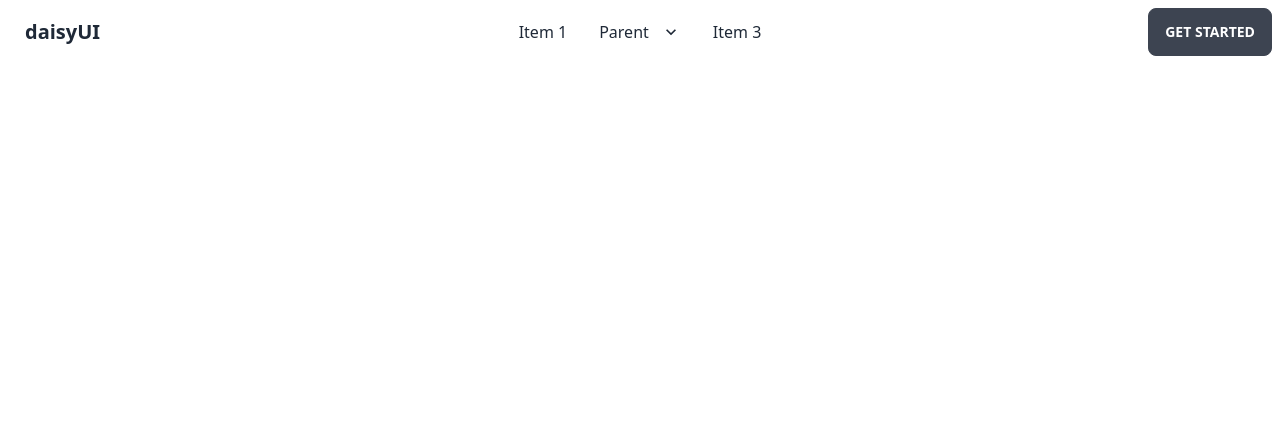
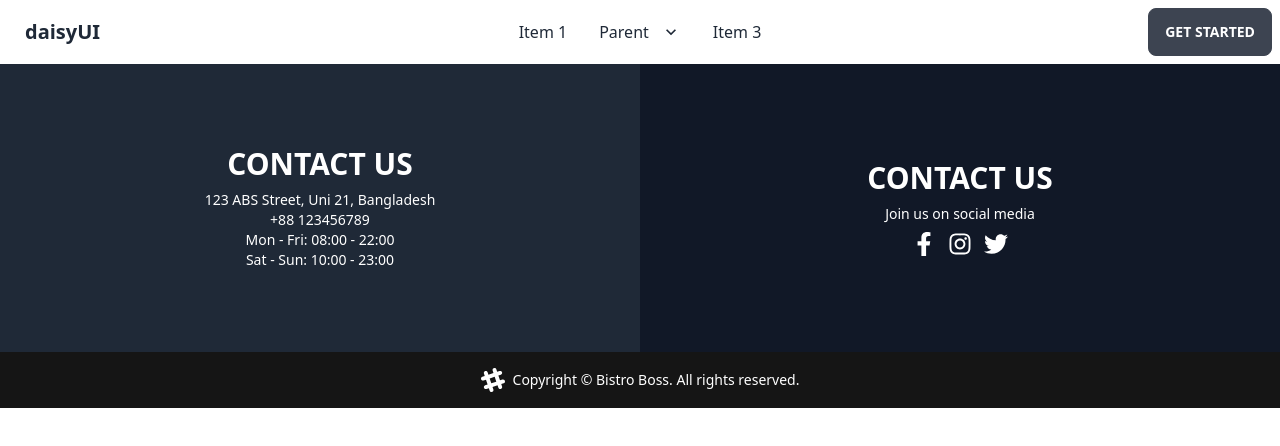
Before and after one commit to shaikat17/bistro-boss-client, a React (Vite) app: page / in a window 1280 px wide. Shown: the top 446 px of the page. Built offline with nearby package versions, Linux system fonts and the light colour scheme.

Commit message:
footer section done

```diff
--- a/package.json
+++ b/package.json
@@ -15,6 +15,8 @@
     "match-sorter": "^6.3.1",
     "react": "^18.2.0",
     "react-dom": "^18.2.0",
+    "react-icons": "^4.8.0",
+    "react-responsive-carousel": "^3.2.23",
     "react-router-dom": "^6.11.2",
     "sort-by": "^1.2.0"
   },
--- a/src/components/CommonLayout.jsx
+++ b/src/components/CommonLayout.jsx
@@ -1,10 +1,14 @@
+import { Outlet } from "react-router-dom";
 import Navbar from "./shared/Navbar";
+import Footer from "./shared/Footer";
 
 
 const CommonLayout = () => {
     return (
         <>
             <Navbar />
+            <Outlet />
+            <Footer />
         </>
     );
 };
--- a/src/components/shared/Footer.jsx
+++ b/src/components/shared/Footer.jsx
@@ -1,43 +1,46 @@
-import React from 'react';
+import { FaFacebookF, FaInstagram, FaTwitter } from "react-icons/fa"
 
 const Footer = () => {
-    return (
-        <footer className="footer p-10 bg-base-200 text-base-content">
-  <div>
-    <span className="footer-title">Services</span>
-    <a className="link link-hover">Branding</a>
-    <a className="link link-hover">Design</a>
-    <a className="link link-hover">Marketing</a>
-    <a className="link link-hover">Advertisement</a>
-  </div>
-  <div>
-    <span className="footer-title">Company</span>
-    <a className="link link-hover">About us</a>
-    <a className="link link-hover">Contact</a>
-    <a className="link link-hover">Jobs</a>
-    <a className="link link-hover">Press kit</a>
-  </div>
-  <div>
-    <span className="footer-title">Legal</span>
-    <a className="link link-hover">Terms of use</a>
-    <a className="link link-hover">Privacy policy</a>
-    <a className="link link-hover">Cookie policy</a>
-  </div>
-</footer>
-<footer className="footer px-10 py-4 border-t bg-base-200 text-base-content border-base-300">
-  <div className="items-center grid-flow-col">
-    <svg width="24" height="24" viewBox="0 0 24 24" xmlns="http://www.w3.org/2000/svg" fillRule="evenodd" clipRule="evenodd" className="fill-current"><path d="M22.672 15.226l-2.432.811.841 2.515c.33 1.019-.209 2.127-1.23 2.456-1.15.325-2.148-.321-2.463-1.226l-.84-2.518-5.013 1.677.84 2.517c.391 1.203-.434 2.542-1.831 2.542-.88 0-1.601-.564-1.86-1.314l-.842-2.516-2.431.809c-1.135.328-2.145-.317-2.463-1.229-.329-1.018.211-2.127 1.231-2.456l2.432-.809-1.621-4.823-2.432.808c-1.355.384-2.558-.59-2.558-1.839 0-.817.509-1.582 1.327-1.846l2.433-.809-.842-2.515c-.33-1.02.211-2.129 1.232-2.458 1.02-.329 2.13.209 2.461 1.229l.842 2.515 5.011-1.677-.839-2.517c-.403-1.238.484-2.553 1.843-2.553.819 0 1.585.509 1.85 1.326l.841 2.517 2.431-.81c1.02-.33 2.131.211 2.461 1.229.332 1.018-.21 2.126-1.23 2.456l-2.433.809 1.622 4.823 2.433-.809c1.242-.401 2.557.484 2.557 1.838 0 .819-.51 1.583-1.328 1.847m-8.992-6.428l-5.01 1.675 1.619 4.828 5.011-1.674-1.62-4.829z"></path></svg>
-    <p>ACME Industries Ltd. <br/>Providing reliable tech since 1992</p>
-  </div>
-  <div className="md:place-self-center md:justify-self-end">
-    <div className="grid grid-flow-col gap-4">
-      <a><svg xmlns="http://www.w3.org/2000/svg" width="24" height="24" viewBox="0 0 24 24" className="fill-current"><path d="M24 4.557c-.883.392-1.832.656-2.828.775 1.017-.609 1.798-1.574 2.165-2.724-.951.564-2.005.974-3.127 1.195-.897-.957-2.178-1.555-3.594-1.555-3.179 0-5.515 2.966-4.797 6.045-4.091-.205-7.719-2.165-10.148-5.144-1.29 2.213-.669 5.108 1.523 6.574-.806-.026-1.566-.247-2.229-.616-.054 2.281 1.581 4.415 3.949 4.89-.693.188-1.452.232-2.224.084.626 1.956 2.444 3.379 4.6 3.419-2.07 1.623-4.678 2.348-7.29 2.04 2.179 1.397 4.768 2.212 7.548 2.212 9.142 0 14.307-7.721 13.995-14.646.962-.695 1.797-1.562 2.457-2.549z"></path></svg></a>
-      <a><svg xmlns="http://www.w3.org/2000/svg" width="24" height="24" viewBox="0 0 24 24" className="fill-current"><path d="M19.615 3.184c-3.604-.246-11.631-.245-15.23 0-3.897.266-4.356 2.62-4.385 8.816.029 6.185.484 8.549 4.385 8.816 3.6.245 11.626.246 15.23 0 3.897-.266 4.356-2.62 4.385-8.816-.029-6.185-.484-8.549-4.385-8.816zm-10.615 12.816v-8l8 3.993-8 4.007z"></path></svg></a>
-      <a><svg xmlns="http://www.w3.org/2000/svg" width="24" height="24" viewBox="0 0 24 24" className="fill-current"><path d="M9 8h-3v4h3v12h5v-12h3.642l.358-4h-4v-1.667c0-.955.192-1.333 1.115-1.333h2.885v-5h-3.808c-3.596 0-5.192 1.583-5.192 4.615v3.385z"></path></svg></a>
+  return (
+    <div className="flex flex-col gap-0 m-0 text-white">
+      <footer className="footer gap-0 flex">
+        <div className="bg-[#1F2937] w-1/2 h-72 flex flex-col justify-center items-center py-10">
+          <h1 className="uppercase text-3xl font-bold">Contact Us</h1>
+          <p className="text-center font-thin">123 ABS Street, Uni 21, Bangladesh <br/>
++88 123456789 <br/>
+Mon - Fri: 08:00 - 22:00 <br/>
+Sat - Sun: 10:00 - 23:00</p>
+        </div>
+        <div className="bg-[#111827] w-1/2 h-72 flex flex-col justify-center items-center py-10">
+        <h1 className="uppercase text-3xl font-bold">Contact Us</h1>
+          <p className="font-thin">Join us on social media</p>
+          <div className="flex gap-3">
+            <FaFacebookF size={"1.5rem"} />
+            <FaInstagram size={"1.5rem"} />
+            <FaTwitter size={"1.5rem"} />
+          </div>
+        </div>
+      </footer>
+      <footer className="footer py-4 bg-[#151515] text-center place-items-center">
+        <div className="items-center grid-flow-col">
+          <svg
+            width="24"
+            height="24"
+            viewBox="0 0 24 24"
+            xmlns="http://www.w3.org/2000/svg"
+            fillRule="evenodd"
+            clipRule="evenodd"
+            className="fill-current"
+          >
+            <path d="M22.672 15.226l-2.432.811.841 2.515c.33 1.019-.209 2.127-1.23 2.456-1.15.325-2.148-.321-2.463-1.226l-.84-2.518-5.013 1.677.84 2.517c.391 1.203-.434 2.542-1.831 2.542-.88 0-1.601-.564-1.86-1.314l-.842-2.516-2.431.809c-1.135.328-2.145-.317-2.463-1.229-.329-1.018.211-2.127 1.231-2.456l2.432-.809-1.621-4.823-2.432.808c-1.355.384-2.558-.59-2.558-1.839 0-.817.509-1.582 1.327-1.846l2.433-.809-.842-2.515c-.33-1.02.211-2.129 1.232-2.458 1.02-.329 2.13.209 2.461 1.229l.842 2.515 5.011-1.677-.839-2.517c-.403-1.238.484-2.553 1.843-2.553.819 0 1.585.509 1.85 1.326l.841 2.517 2.431-.81c1.02-.33 2.131.211 2.461 1.229.332 1.018-.21 2.126-1.23 2.456l-2.433.809 1.622 4.823 2.433-.809c1.242-.401 2.557.484 2.557 1.838 0 .819-.51 1.583-1.328 1.847m-8.992-6.428l-5.01 1.675 1.619 4.828 5.011-1.674-1.62-4.829z"></path>
+          </svg>
+          <p>
+          Copyright © Bistro Boss. All rights reserved.
+          </p>
+        </div>
+      </footer>
     </div>
-  </div>
-</footer>
-    );
+  );
 };
 
 export default Footer;
```
Also changed, not shown: 1 other file (tests, documents, lock files or other folders).
